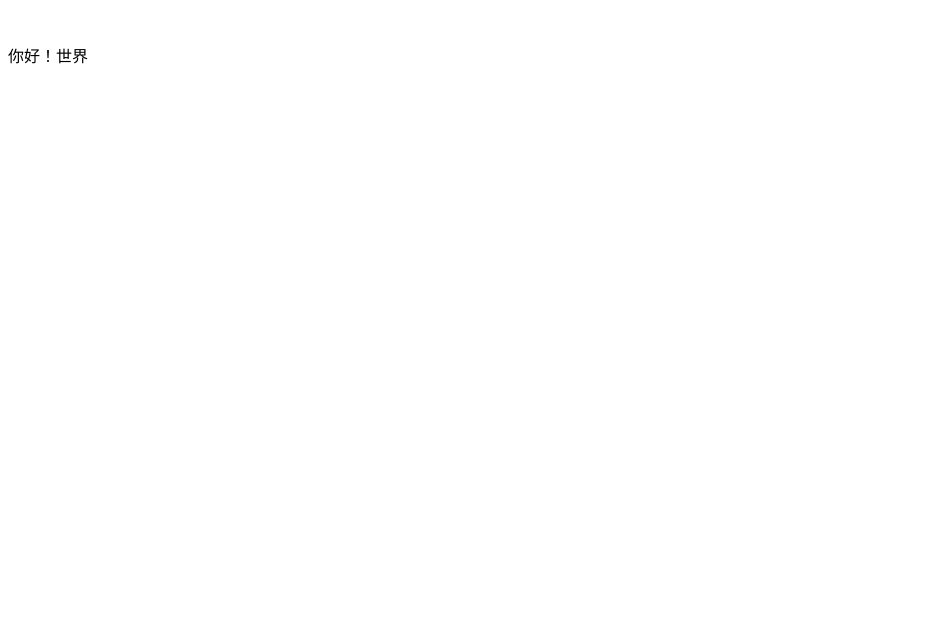
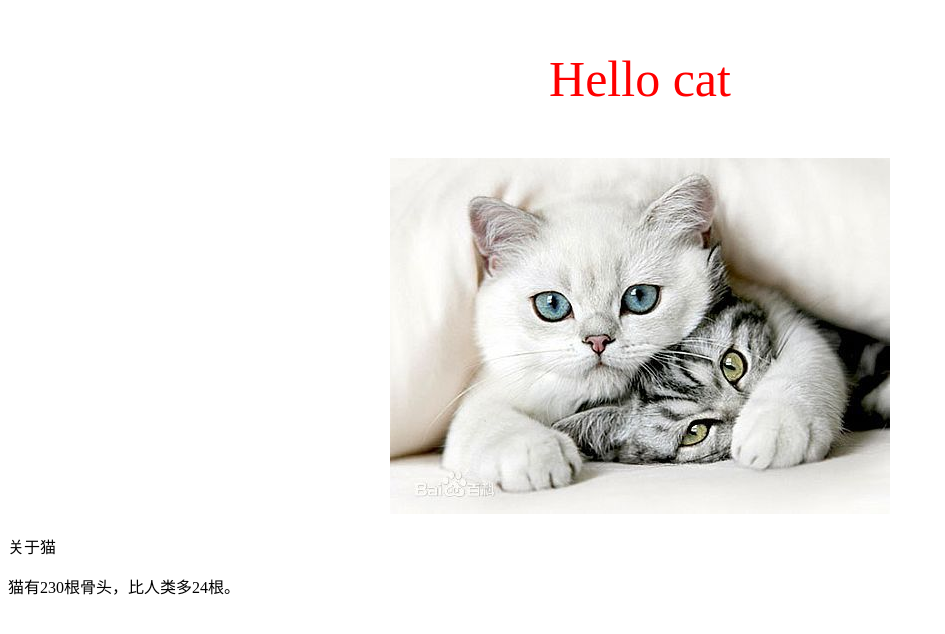
Before and after one commit to Petrel123/Petrel123.github.io1, a plain HTML site: page index.html in a window 1280 px wide. Shown: the whole page, without its empty margins (0-945 px from the left). Drawn offline with Linux system fonts and the light colour scheme.

Commit message:
Update index.html

```diff
--- a/index.html
+++ b/index.html
@@ -2,12 +2,15 @@
 <html>
   <!--头部开始-->
   <head>
-    <title>网页标题</title>
+    <title>猫</title>
   </head>
   <!--头部结束-->
   <!--主体开始-->
   <body>
-    <p>你好！世界<span style="font-size:50px;"></span></p>
+    <p style="font-size:50px;color:#FF0000;text-align:center;">Hello cat</p>
+    <p align="center"><img src="/1.jpg"></p><!--图片居中-->
+    <p>关于猫<p>
+    <p>猫有230根骨头，比人类多24根。<p>
   </body>
   <!--主体结束-->
 </html>
```
